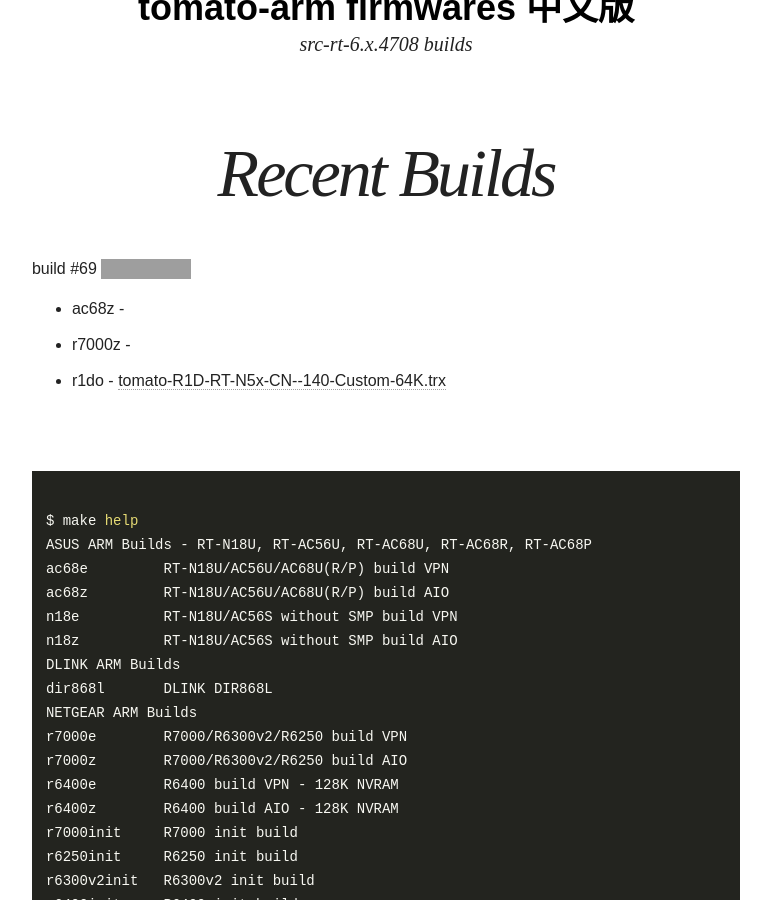
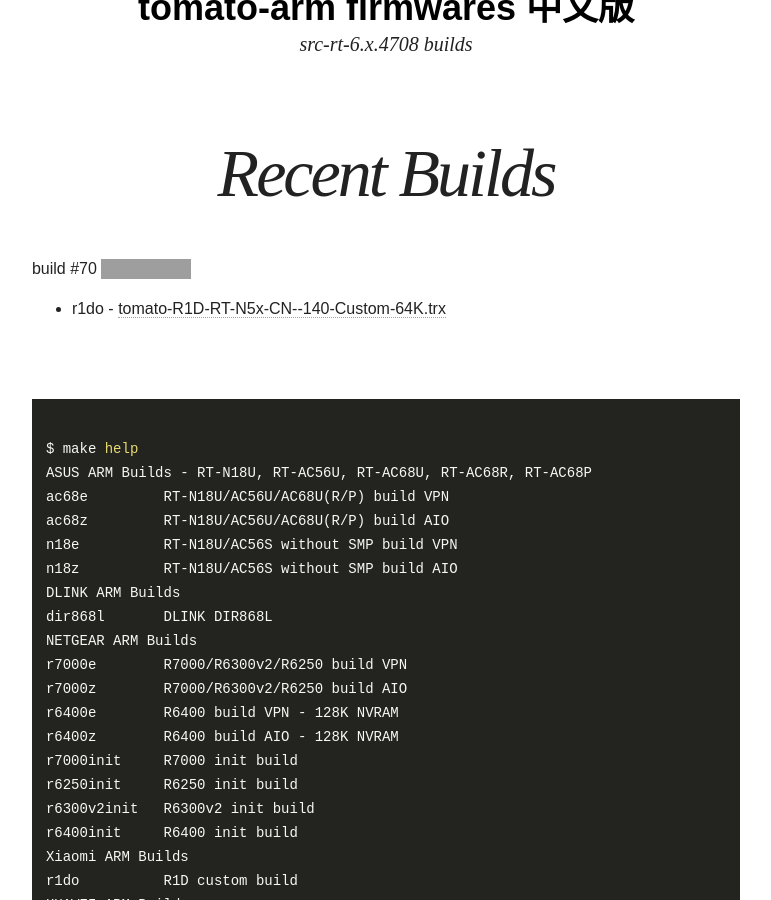
Before and after one commit to oglopss/tomato-arm-ci-jekyll, a Jekyll site: the page built from index.html, in a window 1280 px wide and 900 px high, scrolled down 339 px. Shown: the whole window, without its empty margins (254-1025 px from the left). Built offline with Jekyll 4.4.1, drawn with Linux system fonts in a browser that asks for light colours; nearby versions of some CDN libraries; grey boxes are pictures that could not be loaded.

Commit message:
Travis build 70 r1do pushed to gh-pages

```diff
--- a/_data/ss.yml
+++ b/_data/ss.yml
@@ -1,5 +1,3 @@
-build: 69
+build: 70
 files:
-  - 0002 r7000z
-  - 0001 ac68z
   - 0003 r1do tomato-R1D-RT-N5x-CN--140-Custom-64K.trx
```
